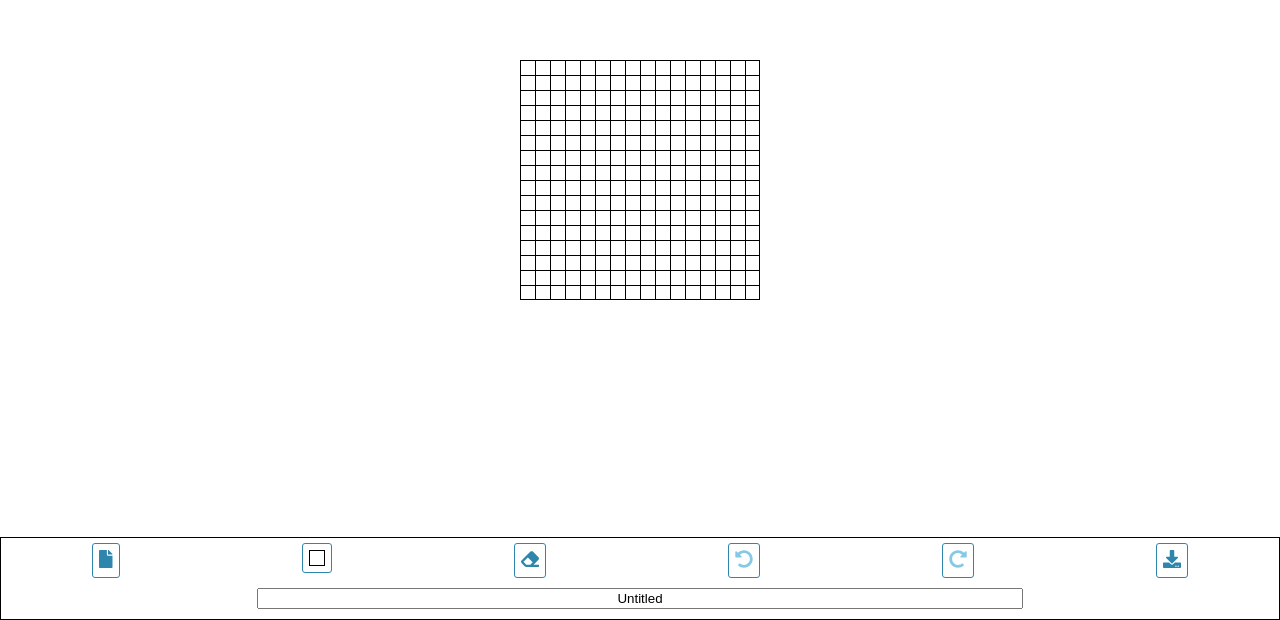
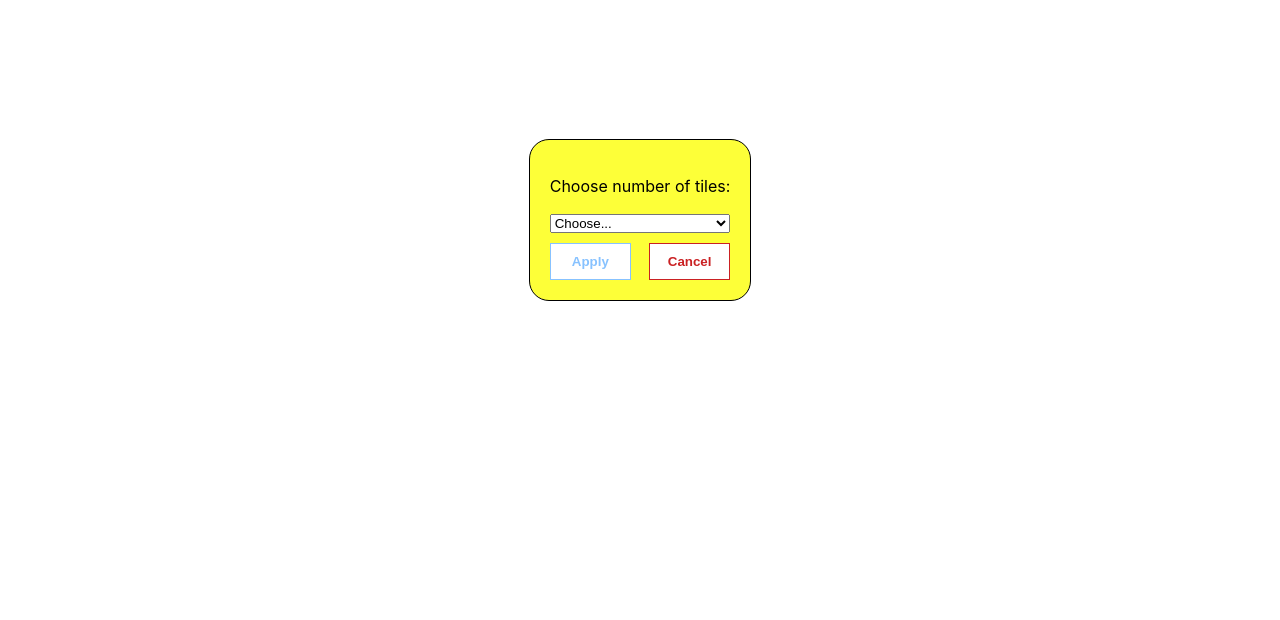
Before and after one commit to rahmadsubakti/pixel-art-maker, a React (Create React App) app: page / in a window 1280 px wide. Shown: the part 180-800 px from the top of the page. Built offline with nearby package versions, Linux system fonts and the light colour scheme.

Commit message:
Add function "New Art"

```diff
--- a/src/App.js
+++ b/src/App.js
@@ -1,32 +1,23 @@
 import React from 'react';
 import { CompactPicker } from 'react-color';
 import { Grid } from 'component/Grid/Grid';
-import { ControlGroup } from 'component/ControlGroup/ControlGroup'
+import { ControlGroup } from 'component/ControlGroup/ControlGroup';
+import { Modal } from 'component/Modal/Modal';
+import { OptionGrid } from 'component/OptionGrid/OptionGrid';
 import createGrid from 'utils/genGrid';
 import saveAs from 'file-saver';
 import logo from './logo.svg';
 import './App.css';
 
-// How to import font awesome from react component
-// Without editing index.html
 class App extends React.Component {
-  /*constructor(props) {
-    super(props);
-    this.grid = createGrid(16, '#fff');
-    this.state = {grid: this.grid, currentColor: '#fff'};
-    this.changeCurrentColor = this.changeCurrentColor.bind(this);
-    this.down = false;
-    this.mouseDown = this.mouseDown.bind(this);
-    this.mouseUp = this.mouseUp.bind(this);
-    this.changeTileColor = this.changeTileColor.bind(this);
-    this.clickTileColor = this.clickTileColor.bind(this);
-    this.changeColor = this.changeColor.bind(this);
-  }*/
+
   constructor(props) {
     super(props);
     this.grid = createGrid(16, '#ffffff') // make 16 into dynamic number
     this.state = {
       currentColor: '#ffffff',
+      numberTiles: 0,
+      showModal: true,
       grid: this.grid
     }
     this.down = false;
@@ -64,10 +55,6 @@ class App extends React.Component {
     ctx.putImageData(imgData, 0, 0);
     cvs.toBlob(blob => saveAs(blob, 'output.png'), 'image/png'); //output.png is filename, depend on input text
   }
-  /*
-  changeCurrentColor(color) {
-  	this.setState({currentColor: color.hex})
-  }*/
 
   changeColor(e) {
   	let [row, col] = e.target.getAttribute('value').split(' ')
@@ -101,13 +88,41 @@ class App extends React.Component {
 		this.changeColor(e)
 	}
 
+  handleChange(e) {
+    console.log(parseInt(e.target.value))
+    this.setState({numberTiles: parseInt(e.target.value)})
+  }
+
+  showModal() {
+    this.setState({showModal: true})
+  }
+
+  confirmClick() {
+    this.grid = createGrid(this.state.numberTiles, '#ffffff');
+    this.setState({grid: this.grid, showModal: false})
+  }
+
+  cancelClick() {
+    this.setState({showModal: false})
+  }
+
   render() {
   	return (
       <React.Fragment>
+        {this.state.showModal &&
+          <Modal>
+            <OptionGrid
+              numberTiles={this.state.numberTiles}
+              onChange={this.handleChange.bind(this)}
+              confirmClick={this.confirmClick.bind(this)}
+              cancelClick={this.cancelClick.bind(this)}
+            />
+          </Modal>
+        }
   		  <div className="grid-container">
           <Grid
   				  grid={this.state.grid}
-  				  color='red'
+  				  color={this.state.currentColor}
   				  onMouseDown={this.mouseDown.bind(this)}
   				  onMouseUp={this.mouseUp.bind(this)}
   				  changeColor={this.changeTileColor.bind(this)}
@@ -115,6 +130,7 @@ class App extends React.Component {
   			 />
   		  </div>
         <ControlGroup
+          new={this.showModal.bind(this)}
           getColor={this.getColor.bind(this)}
           clearGrid={this.clearGrid.bind(this)}
           saveImage={this.saveImage.bind(this)}
--- a/src/component/ButtonGroup/ButtonGroup.js
+++ b/src/component/ButtonGroup/ButtonGroup.js
@@ -26,7 +26,7 @@ export class ButtonGroup extends React.Component {
 		return (
 			<div className="btn-group">
 
-            	<button title="New Art">
+            	<button title="New Art" onClick={this.props.new}>
             		<FontAwesomeIcon icon={faFile} />
             	</button>
 
--- a/src/component/ControlGroup/ControlGroup.js
+++ b/src/component/ControlGroup/ControlGroup.js
@@ -8,6 +8,7 @@ export class ControlGroup extends React.Component {
 			<div className="control-container">
 
 				<ButtonGroup
+					new={this.props.new}
 					getColor={this.props.getColor}
 					clearGrid={this.props.clearGrid}
 					saveImage={this.props.saveImage}
--- /dev/null
+++ b/src/component/Modal/Modal.js
@@ -0,0 +1,39 @@
+import React from 'react';
+import { createPortal } from 'react-dom';
+import './modal.css'
+
+const body = document.body;
+
+export class ModalBase extends React.Component {
+	constructor(props) {
+		super(props);
+		this.element = document.createElement('div');
+		this.element.className = 'modal'
+	}
+
+	componentDidMount() {
+		body.appendChild(this.element);
+	}
+
+	componentWillUnmount() {
+		body.removeChild(this.element);
+	}
+
+	render() {
+		return createPortal(this.props.children, this.element)
+	}
+
+}
+
+
+export function Modal(props) {
+	return (
+		<ModalBase>
+			<div className="modal-container">
+                <div className="modal-content">
+                  {props.children}
+                </div>
+            </div>
+        </ModalBase>
+	)
+}
--- /dev/null
+++ b/src/component/Modal/modal.css
@@ -0,0 +1,22 @@
+.modal {
+	position: fixed;
+	left: 0;
+	top: 0;
+	z-index: 3;
+}
+
+.modal .modal-container {
+	background: rgba(255,255,255);
+	height: 100vh;
+	width: 100vw;
+	display: flex;
+	align-items: center;
+	justify-content: center;
+}
+
+.modal .modal-container .modal-content {
+	background: #FDFF38;
+	border: 1px solid #000;
+	padding: 20px;
+	border-radius: 20px;
+}
--- /dev/null
+++ b/src/component/OptionGrid/OptionGrid.js
@@ -0,0 +1,20 @@
+import React from 'react';
+import './option-grid.css';
+
+export function OptionGrid({numberTiles, onChange, confirmClick, cancelClick}) {
+    return (
+      <React.Fragment>
+					<p>Choose number of tiles:</p>
+        	<select value={numberTiles} onChange={onChange}>
+            <option value="0">Choose...</option>
+            <option value="8">8x8</option>
+            <option value="16">16x16</option>
+            <option value="24">24x24</option>
+            <option value="32">32x32</option>
+          </select>
+          <br />
+          <button onClick={confirmClick} disabled={numberTiles === 0}>Apply</button>
+          <button onClick={cancelClick}>Cancel</button>
+			</React.Fragment>
+    )
+}
--- /dev/null
+++ b/src/component/OptionGrid/option-grid.css
@@ -0,0 +1,47 @@
+select {
+	width: 100%;
+	margin-bottom: 10px;
+}
+
+select ~ button {
+	display: inline-block;
+	width: 45%;
+	border: none;
+	padding: 10px;
+	background: #ffffff;
+	font-weight: 600;
+}
+
+select ~ button:first-of-type {
+	color: #2571C0;
+	border: 1px solid #2571C0;
+	margin-right: 10%;
+}
+
+select ~ button:last-child {
+	color: #CA2123;
+	border: 1px solid #CA2123;
+}
+
+select ~ button:hover {
+	cursor: pointer;
+	color: #ffffff;
+}
+
+select ~ button:first-of-type:hover {
+	background: #2571C0;
+}
+
+select ~ button:first-of-type[disabled] {
+	color: #87C2FF;
+	border: 1px solid #87C2FF;
+}
+
+select ~ button:first-of-type[disabled]:hover {
+	background: #ffffff;
+	cursor: default;
+}
+
+select ~ button:last-of-type:hover {
+	background: #CA2123;
+}
```
